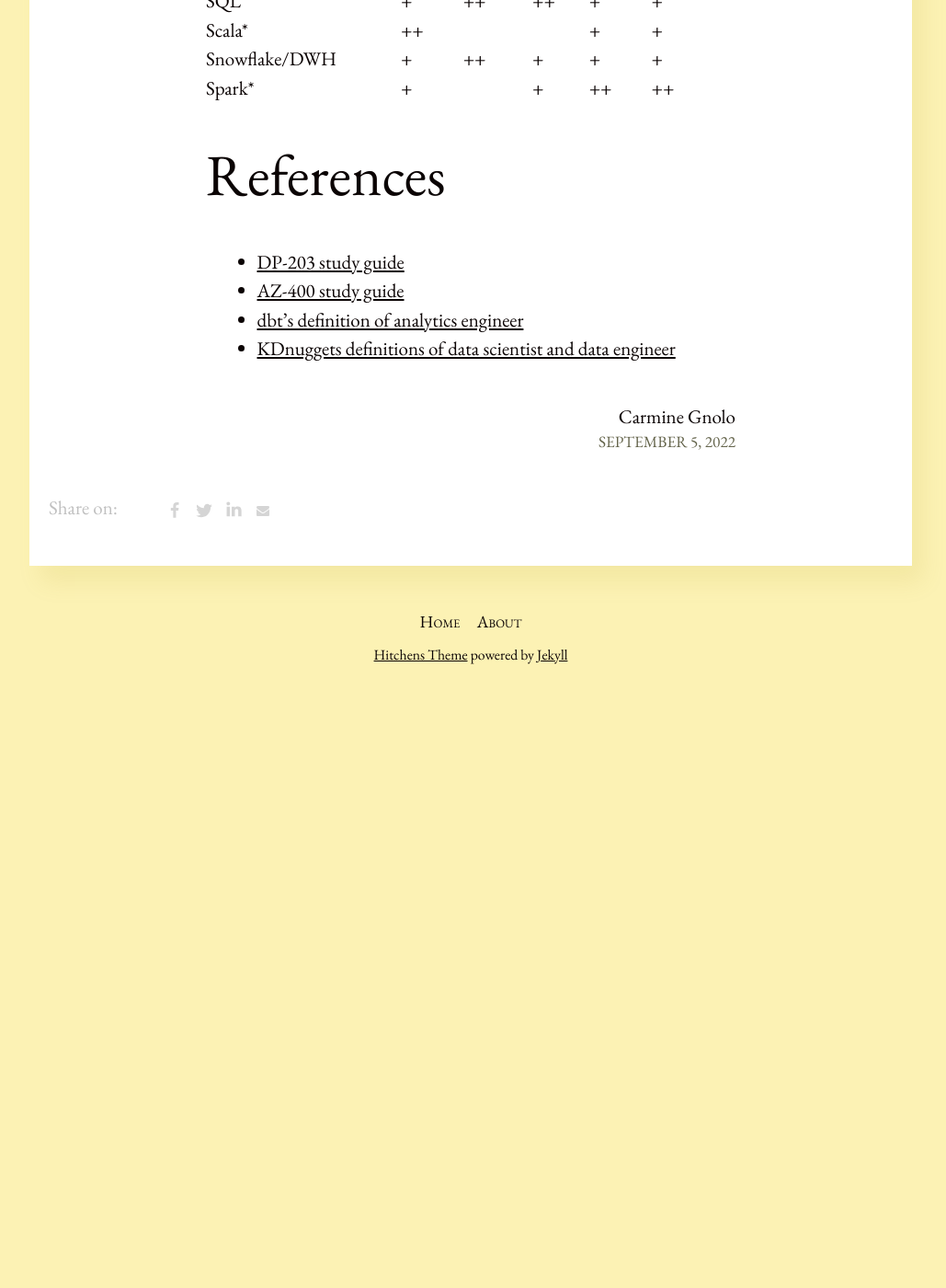
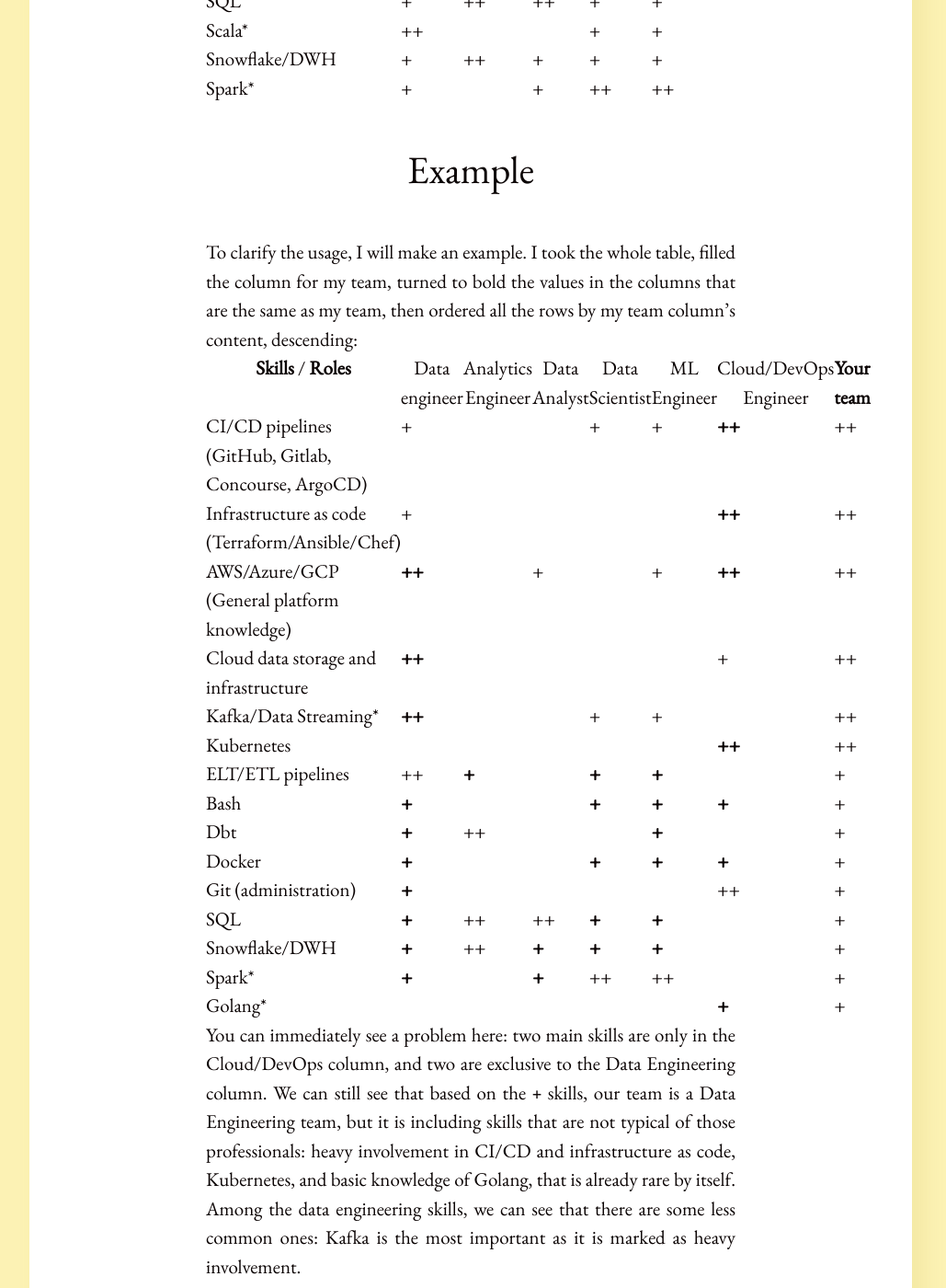
Before and after one commit to carmigno/carmigno.github.io, a Jekyll site: the page built from _posts/2022-09-05-data-employees.md, in a window 1280 px wide and 1400 px high, scrolled down 4852 px. Shown: the whole window at 92% size, without its empty margins (128-1157 px from the left). Built offline with Jekyll 4.4.1, drawn with Linux system fonts in a browser that asks for light colours; before the commit the page ends 5619 px from its top, so only the background shows below that; some of the changed text lies outside the part shown.

Commit message:
Added example

```diff
--- a/_posts/2022-09-05-data-employees.md
+++ b/_posts/2022-09-05-data-employees.md
@@ -80,6 +80,39 @@ Please note: we assume that the knowledge of Python and Git is fundamental for e
 | Snowflake/DWH                                       | +             | ++                 | +            | +              | +           |                       |               |
 | Spark*                                              | +             |                    | +            | ++             | ++          |                       |               |
 
+## Example
+
+To clarify the usage, I will make an example. I took the whole table, filled the column for my team,
+turned to bold the values in the columns that are the same as my team, then ordered all the rows by my team column's content, descending:
+
+| **Skills** / **Roles**                              | Data engineer | Analytics Engineer | Data Analyst | Data Scientist | ML Engineer | Cloud/DevOps Engineer | **Your team** |
+| --------------------------------------------------- | ------------- | ------------------ | ------------ | -------------- | ----------- | --------------------- | ------------- |
+| CI/CD pipelines (GitHub, Gitlab, Concourse, ArgoCD) | +             |                    |              | +              | +           | **++**                | ++            |
+| Infrastructure as code (Terraform/Ansible/Chef)     | +             |                    |              |                |             | **++**                | ++            |
+| AWS/Azure/GCP (General platform knowledge)          | **++**        |                    | +            |                | +           | **++**                | ++            |
+| Cloud data storage and infrastructure               | **++**        |                    |              |                |             | +                     | ++            |
+| Kafka/Data Streaming*                               | **++**        |                    |              | +              | +           |                       | ++            |
+| Kubernetes                                          |               |                    |              |                |             | **++**                | ++            |
+| ELT/ETL pipelines                                   | ++            | **+**              |              | **+**          | **+**       |                       | +             |
+| Bash                                                | **+**         |                    |              | **+**          | **+**       | **+**                 | +             |
+| Dbt                                                 | **+**         | ++                 |              |                | **+**       |                       | +             |
+| Docker                                              | **+**         |                    |              | **+**          | **+**       | **+**                 | +             |
+| Git (administration)                                | **+**         |                    |              |                |             | ++                    | +             |
+| SQL                                                 | **+**         | ++                 | ++           | **+**          | **+**       |                       | +             |
+| Snowflake/DWH                                       | **+**         | ++                 | **+**        | **+**          | **+**       |                       | +             |
+| Spark*                                              | **+**         |                    | **+**        | ++             | ++          |                       | +             |
+| Golang*                                             |               |                    |              |                |             | **+**                 | +             |
+
+You can immediately see a problem here: two main skills are only in the Cloud/DevOps column, and two are exclusive to the Data Engineering column.
+We can still see that based on the `+` skills, our team is a Data Engineering team, but it is including skills that are not typical of those professionals:
+heavy involvement in CI/CD and infrastructure as code, Kubernetes, and basic knowledge of Golang, that is already rare by itself. Among the data engineering skills,
+we can see that there are some less common ones: Kafka is the most important as it is marked as heavy involvement.
+
+This means that:
+* I should look for a Data Engineer
+* The knowledge of Kafka is less available, but if someone has this knowledge it will be a Data Engineer, fitting the other skills
+* The knowledge of Kubernetes, CI/CD, and Golang will be rare to find combined with the other Data Engineering skills, this makes it very hard to fill the position
+  * I may have to either compromise and pick someone who only partially fits the profile or generally less skilled, or reorganize the team - for instance adding a Cloud/DevOps Engineer to it
 
 # References
 * [DP-203 study guide](https://query.prod.cms.rt.microsoft.com/cms/api/am/binary/RE4MbYT)
```
